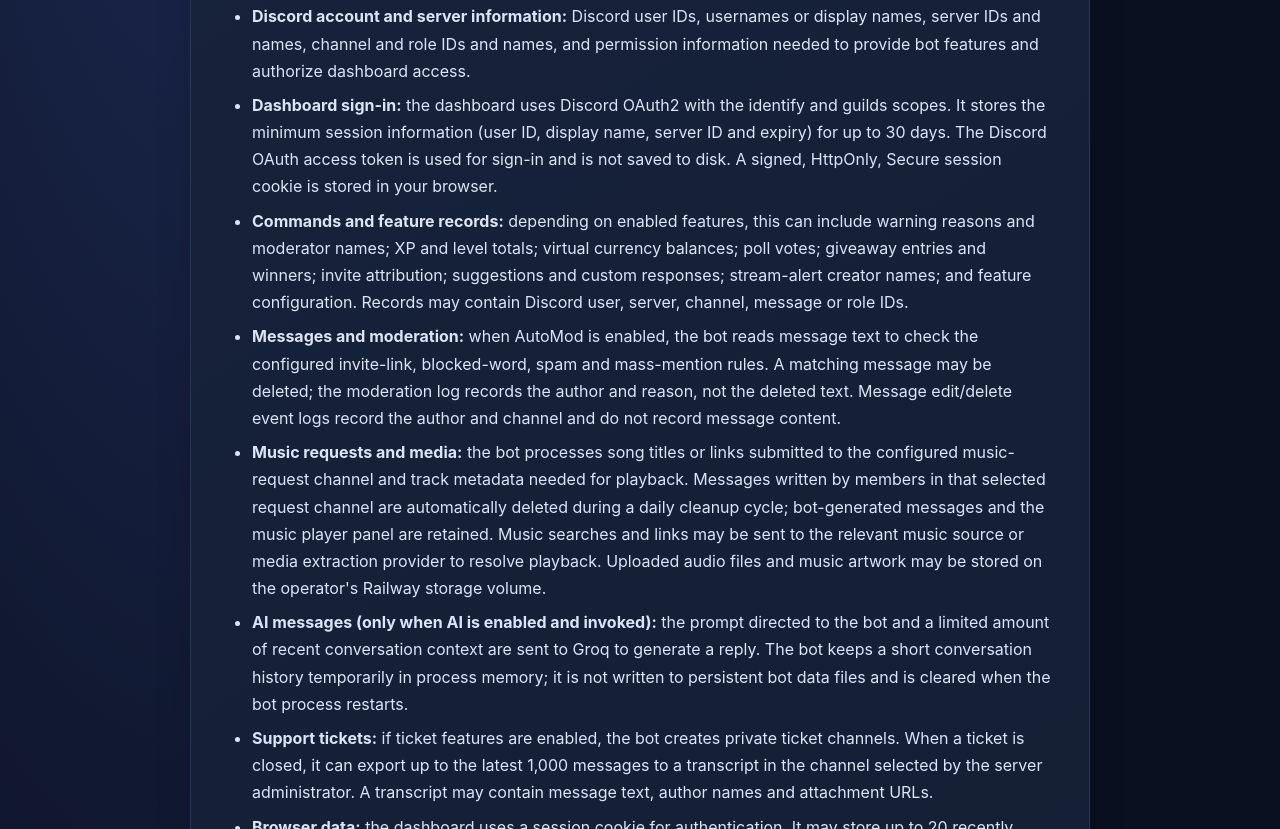
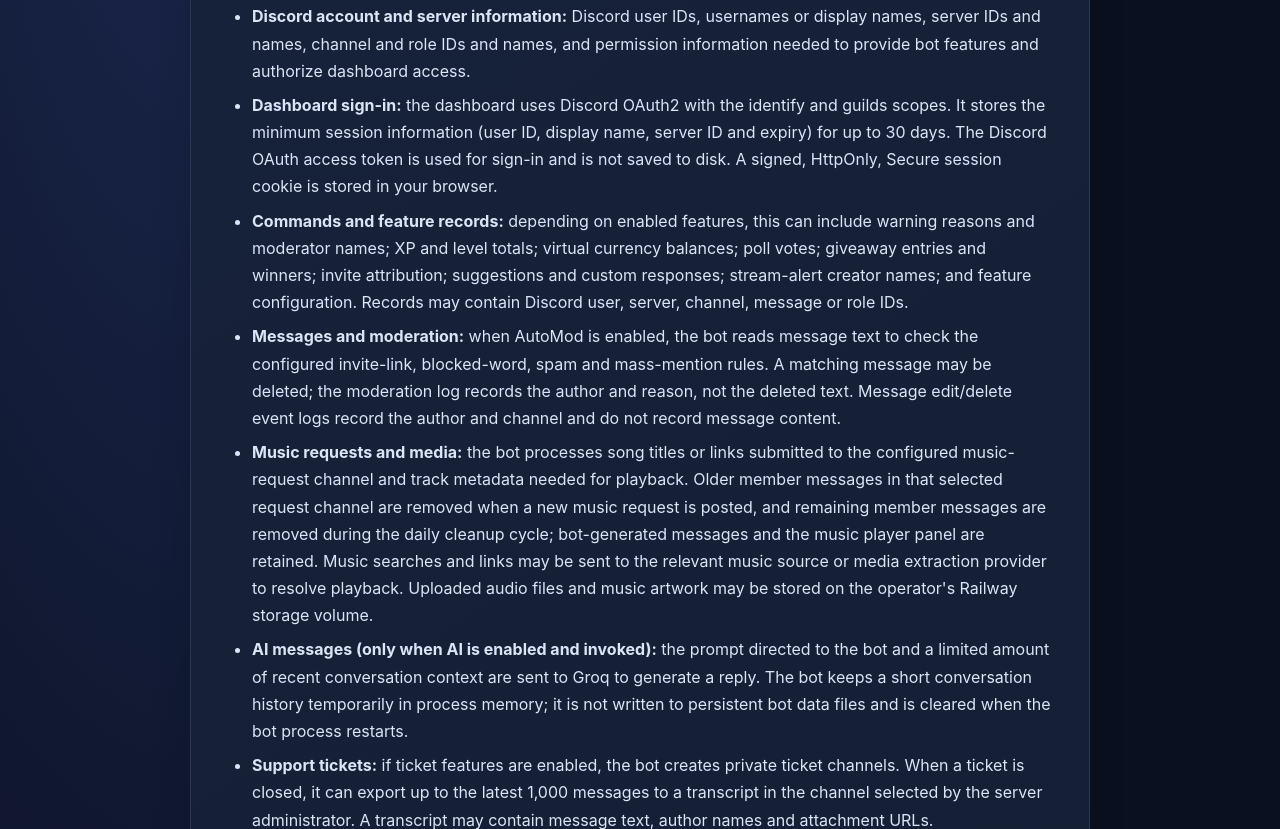
Before and after one commit to hardboy32/discord, a website: page docs/privacy.html in a window 1280 px wide. Shown: the part 408-1237 px from the top of the page. Drawn offline with Linux system fonts and the light colour scheme.

Commit message:
Clarify music request message cleanup in privacy policy

```diff
--- a/docs/privacy.html
+++ b/docs/privacy.html
@@ -40,7 +40,7 @@ code{overflow-wrap:anywhere;color:#c5ccff}
 <li><strong>Dashboard sign-in:</strong> the dashboard uses Discord OAuth2 with the identify and guilds scopes. It stores the minimum session information (user ID, display name, server ID and expiry) for up to 30 days. The Discord OAuth access token is used for sign-in and is not saved to disk. A signed, HttpOnly, Secure session cookie is stored in your browser.</li>
 <li><strong>Commands and feature records:</strong> depending on enabled features, this can include warning reasons and moderator names; XP and level totals; virtual currency balances; poll votes; giveaway entries and winners; invite attribution; suggestions and custom responses; stream-alert creator names; and feature configuration. Records may contain Discord user, server, channel, message or role IDs.</li>
 <li><strong>Messages and moderation:</strong> when AutoMod is enabled, the bot reads message text to check the configured invite-link, blocked-word, spam and mass-mention rules. A matching message may be deleted; the moderation log records the author and reason, not the deleted text. Message edit/delete event logs record the author and channel and do not record message content.</li>
-<li><strong>Music requests and media:</strong> the bot processes song titles or links submitted to the configured music-request channel and track metadata needed for playback. Messages written by members in that selected request channel are automatically deleted during a daily cleanup cycle; bot-generated messages and the music player panel are retained. Music searches and links may be sent to the relevant music source or media extraction provider to resolve playback. Uploaded audio files and music artwork may be stored on the operator's Railway storage volume.</li>
+<li><strong>Music requests and media:</strong> the bot processes song titles or links submitted to the configured music-request channel and track metadata needed for playback. Older member messages in that selected request channel are removed when a new music request is posted, and remaining member messages are removed during the daily cleanup cycle; bot-generated messages and the music player panel are retained. Music searches and links may be sent to the relevant music source or media extraction provider to resolve playback. Uploaded audio files and music artwork may be stored on the operator's Railway storage volume.</li>
 <li><strong>AI messages (only when AI is enabled and invoked):</strong> the prompt directed to the bot and a limited amount of recent conversation context are sent to Groq to generate a reply. The bot keeps a short conversation history temporarily in process memory; it is not written to persistent bot data files and is cleared when the bot process restarts.</li>
 <li><strong>Support tickets:</strong> if ticket features are enabled, the bot creates private ticket channels. When a ticket is closed, it can export up to the latest 1,000 messages to a transcript in the channel selected by the server administrator. A transcript may contain message text, author names and attachment URLs.</li>
 <li><strong>Browser data:</strong> the dashboard uses a session cookie for authentication. It may store up to 20 recently played track titles and URLs in the user's own browser local storage.</li>
```
